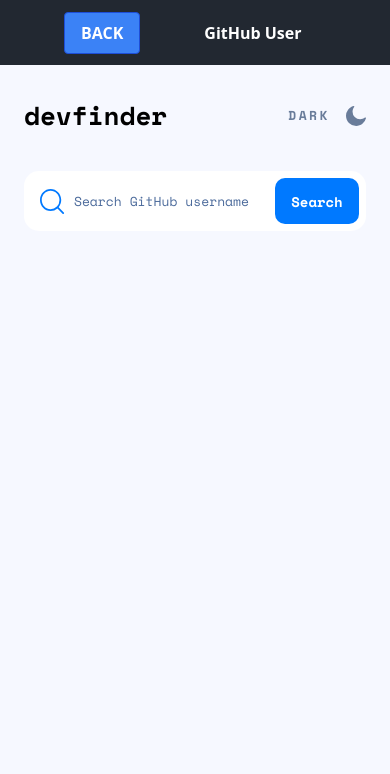
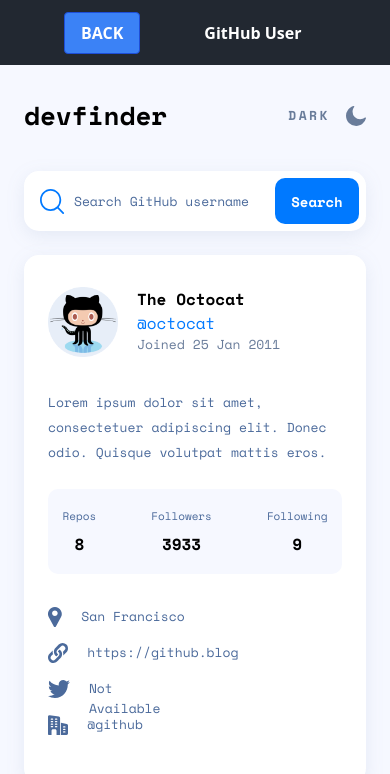
Before and after one commit to Noob2JuniorOrg/laughing-broccoli, a React (Vite) app: page /github-user in a window 390 px wide. Shown: the top 774 px of the page. Built offline with nearby package versions, Linux system fonts and the light colour scheme.

Commit message:
Created the Data section and mobile styling for it

```diff
--- /dev/null
+++ b/src/pages/gitHubUser/Components/DataSection.jsx
@@ -0,0 +1,75 @@
+import React from 'react';
+import mockImg from '../Assets/cat.png';
+
+const Statistics = ({ subject, count }) => {
+  return (
+    <div className="flex flex-col items-center gap-2">
+      <p className="text-navy-blue dark:text-white text-[11px]">{subject}</p>
+      <p className="font-bold text-[16px] dark:text-white">{count}</p>
+    </div>
+  );
+};
+
+const Information = ({ iconId, data }) => {
+  return (
+    <div className="flex gap-[19.25px] text-navy-blue dark:text-white text-[13px]">
+      <img src={iconId} alt="icon" />
+      <p>{data}</p>
+    </div>
+  );
+};
+
+const DataSection = () => {
+  return (
+    // When its time for xl screen - adjust margin of info-section so it goes up next to the avatar
+
+    <div className="flex flex-col gap-[33px] w-full min-h-[517px] px-[1.5rem] pt-[2rem] pb-[3rem] mt-6 font-github-user rounded-[15px] bg-white dark:bg-dark-blue drop-shadow-[0_5px_9px_rgba(75,106,155,0.1)]">
+      <div className="name-and-avatar flex  gap-[19px]">
+        <img src={mockImg} alt="img" className="w-[70px] h-[70px]" />
+        <div className="name-tag-joined flex flex-col h-[69px]">
+          <div className="name-tag">
+            <p className="font-bold text-black text-[16px] dark:text-white">
+              The Octocat
+            </p>
+            <p className="font-light text-light-blue">@octocat</p>
+          </div>
+          <div className="joined text-light-grey text-[13px]">
+            Joined 25 Jan 2011
+          </div>
+        </div>
+      </div>
+
+      <div className="information w-full flex flex-col">
+        <p className="text-[13px] leading-[25px] text-navy-blue dark:text-white">
+          Lorem ipsum dolor sit amet, consectetuer adipiscing elit. Donec odio.
+          Quisque volutpat mattis eros.
+        </p>
+        <div className="w-full h-[85px] flex justify-between px-[14.5px] py-[18.5px] mt-6 bg-off-white dark:bg-dark-mode-black rounded-[10px]">
+          <Statistics subject="Repos" count="8" />
+          <Statistics subject="Followers" count="3933" />
+          <Statistics subject="Following" count="9" />
+        </div>
+      </div>
+      <div className="flex flex-col items-start justify-between gap-4">
+        <Information
+          iconId="src/pages/gitHubUser/Assets/icon-location.svg"
+          data="San Francisco"
+        />
+        <Information
+          iconId="src/pages/gitHubUser/Assets/icon-website.svg"
+          data="https://github.blog"
+        />
+        <Information
+          iconId="src/pages/gitHubUser/Assets/icon-twitter.svg"
+          data="Not Available"
+        />
+        <Information
+          iconId="src/pages/gitHubUser/Assets/icon-company.svg"
+          data="@github"
+        />
+      </div>
+    </div>
+  );
+};
+
+export default DataSection;
--- a/src/pages/gitHubUser/Components/SearchBar.jsx
+++ b/src/pages/gitHubUser/Components/SearchBar.jsx
@@ -3,13 +3,14 @@
 
 const SearchBar = () => {
   return (
-    <div className="flex w-full h-[3.75rem] mt-[2.25rem] md:h-[4.313rem] bg-white dark:bg-dark-blue rounded-[15px] pl-4 pr-[7px] md:pl-8 md:pr-[0.625rem] items-center justify-between font-github-user">
+    <div className="flex w-full h-[3.75rem] mt-[2.25rem] md:h-[4.313rem] bg-white dark:bg-dark-blue drop-shadow-[0_5px_9px_rgba(75,106,155,0.1)] xl:drop-shadow-[0_5px_3px_rgba(151,151,151,0.6)] dark:drop-shadow-none rounded-[15px] pl-4 pr-[7px] md:pl-8 md:pr-[0.625rem] items-center justify-between font-github-user">
       <div className="flex gap-[8.95px] md:gap-6 group">
         <img src={searchIcon} alt="searchIcon" />
         <input
           type="text"
           className="focus:outline-none min-w-[184px] md:min-w-[254px] dark:bg-dark-blue text-navy-blue dark:text-white placeholder:text-navy-blue placeholder:text-[13px] placeholder:leading-[25px] md:placeholder:text-[18px] placeholder:overflow-ellipsis dark:placeholder:text-[white] text-[13px] md:text-[1rem] xl:text-[18px] leading-[25px]"
           placeholder="Search GitHub username"
+          id="search-user"
         />
       </div>
       <div className="group">
--- a/src/pages/gitHubUser/Components/Section.jsx
+++ b/src/pages/gitHubUser/Components/Section.jsx
@@ -1,12 +1,14 @@
 import React from 'react';
 import Header from './Header';
 import SearchBar from './SearchBar';
+import DataSection from './DataSection';
 
 const Section = () => {
   return (
     <div className="dark:bg-dark-mode-black h-screen flex flex-col px-6 pt-[1.938rem] pb-[4.938rem] md:px-[6.094rem] md:pt-[8.75rem] md:pb-[14.75rem] xl:px-[22.188rem] xl:pt-[9rem] xl:pb-[10.625rem]">
       <Header />
       <SearchBar />
+      <DataSection />
     </div>
   );
 };
```
Also changed, not shown: src/pages/gitHubUser/Assets/icon-location.svg.
